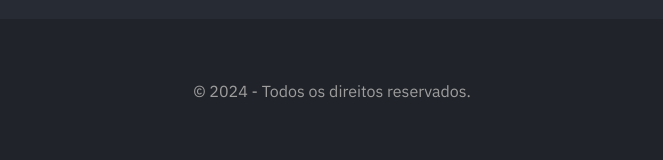
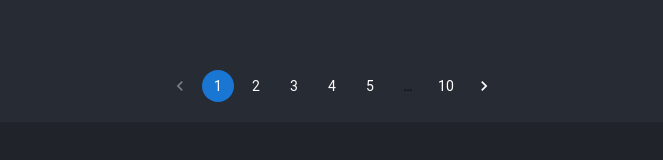
Before and after one commit to kalebesampaio/rick_and_morty_web, a React (Vite) app: page / in a window 1280 px wide. Shown: the part 2467-2627 px from the top of the page, without its empty margins (308-971 px from the left). Built offline with nearby package versions, Linux system fonts and the light colour scheme.

Commit message:
feat: criando as rotas

```diff
--- a/package.json
+++ b/package.json
@@ -10,8 +10,13 @@
     "preview": "vite preview"
   },
   "dependencies": {
+    "@emotion/react": "^11.11.4",
+    "@emotion/styled": "^11.11.5",
+    "@mui/material": "^5.15.15",
+    "@mui/styled-engine-sc": "^6.0.0-alpha.18",
     "react": "^18.2.0",
     "react-dom": "^18.2.0",
+    "react-router-dom": "^6.22.3",
     "styled-components": "^6.1.8"
   },
   "devDependencies": {
--- a/src/App.tsx
+++ b/src/App.tsx
@@ -1,10 +1,12 @@
-import { HomePage } from "./pages/HomePage"
+import { RouterMain } from "./routes"
+import GlobalStyles from "./styles/GlobalStyles"
 
 export const App = () =>{
 
   return (
-
-    <HomePage/>
-
+    <>
+     <GlobalStyles />
+    <RouterMain />
+    </>
   )
 }
--- a/src/components/Header/styles.ts
+++ b/src/components/Header/styles.ts
@@ -8,13 +8,15 @@ justify-content: center;
 -webkit-box-align: center;
 align-items: center;
 flex-direction: column;
-height: calc(-60px + 50vh);
+
 text-align: center;
+
 @media (max-width: 650px) {
-    margin-top: 0px;
+    margin-top: 50px;
 }
 `
 
 export const HeaderLogo = styled.img`
 width: 100%;
+object-fit: cover;
 `
--- a/src/main.tsx
+++ b/src/main.tsx
@@ -1,11 +1,12 @@
 import React from 'react'
 import ReactDOM from 'react-dom/client'
 import {App} from './App.tsx'
-import GlobalStyles from './styles/GlobalStyles.ts'
+import { BrowserRouter } from 'react-router-dom'
 
 ReactDOM.createRoot(document.getElementById('root')!).render(
   <React.StrictMode>
-     <GlobalStyles />
-    <App />
+     <BrowserRouter>
+        <App />
+     </BrowserRouter>
   </React.StrictMode>,
 )
--- a/src/pages/HomePage/index.tsx
+++ b/src/pages/HomePage/index.tsx
@@ -3,6 +3,7 @@ import { Footer } from "../../components/Footer"
 import { Header } from "../../components/Header"
 import { List } from "../../components/List"
 import { HomePageContainer, HomePageStyles } from "./styles"
+import Pagination from "@mui/material/Pagination";
 
 export const HomePage = () => {
 return (
@@ -21,7 +22,14 @@ return (
                 <Card/>
             </List>
         </HomePageContainer>
-
+        <Pagination
+          count={10}
+          color="primary"
+          onChange={(e, page) => {
+            e.preventDefault();
+            console.log(page)
+          }}
+        />
     </HomePageStyles>
     <Footer/>
     </>
--- a/src/pages/HomePage/styles.ts
+++ b/src/pages/HomePage/styles.ts
@@ -3,6 +3,16 @@ import styled from "styled-components";
 export const HomePageStyles = styled.div`
 width: 100%;
 padding: 0px 1.5rem;
+display: flex;
+align-items: center;
+justify-content: center;
+flex-direction: column;
+button {
+    color: var(--whiteFixed);
+  }
+  nav{
+    margin-bottom: 20px;
+  }
 `
 
 export const HomePageContainer = styled.main`
--- /dev/null
+++ b/src/routes/index.tsx
@@ -0,0 +1,10 @@
+import { Route, Routes } from "react-router-dom";
+import { HomePage } from "../pages/HomePage";
+
+export const RouterMain = () => {
+    return (
+      <Routes>
+        <Route path="/" element={<HomePage />} />
+      </Routes>
+    );
+  };
```
Also changed, not shown: 1 other file (tests, documents, lock files or other folders).
